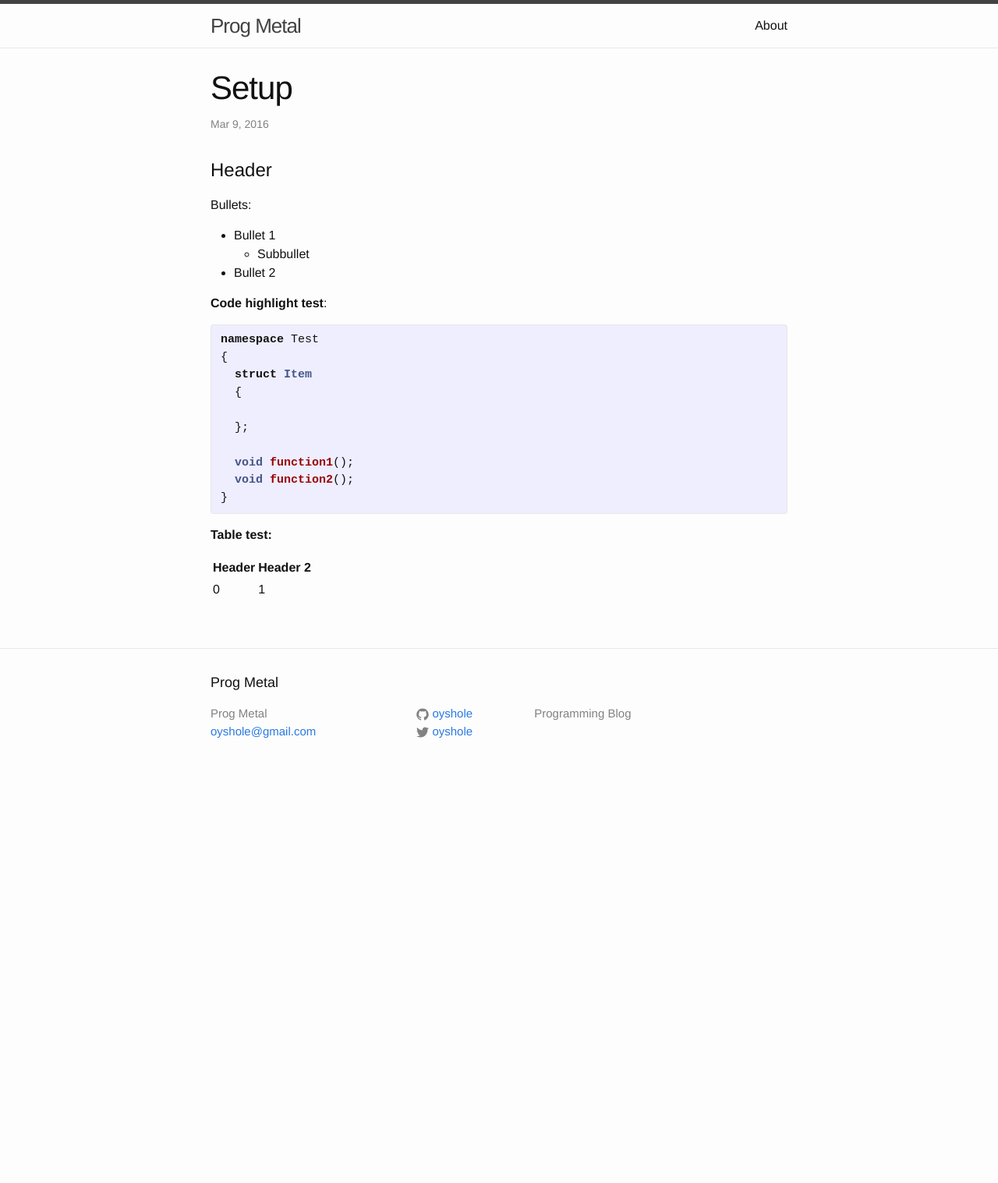
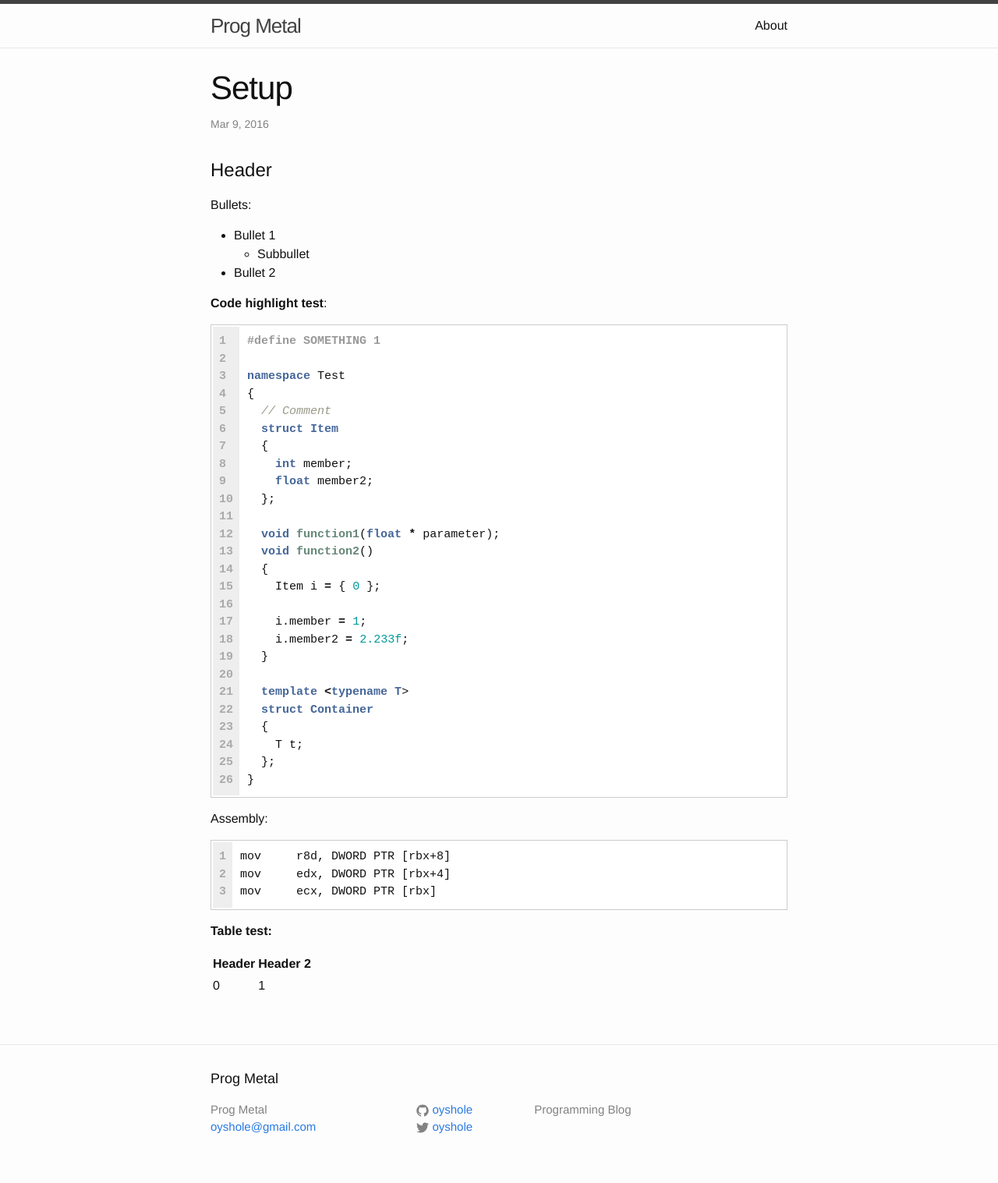
Before and after one commit to oyshole/oyshole.github.io, a Jekyll site: the page built from _posts/2016-03-09-test.md, in a window 1280 px wide. Shown: the whole page at 78% size. Built offline with Jekyll 4.4.1, drawn with Linux system fonts in a browser that asks for light colours; before the commit the page ends 1009 px from its top, so only the background shows below that.

Commit message:
Modified style.

```diff
--- a/_posts/2016-03-09-test.md
+++ b/_posts/2016-03-09-test.md
@@ -14,17 +14,41 @@ Bullets:
 
 **Code highlight test**:
 
-{% highlight c++ %}
+{% highlight c++ linenos %}
+#define SOMETHING 1
+
 namespace Test
 {
+  // Comment
   struct Item
   {
-
+    int member;
+    float member2;
   };
 
-  void function1();
-  void function2();
+  void function1(float * parameter);
+  void function2()
+  {
+    Item i = { 0 };
+
+    i.member = 1;
+    i.member2 = 2.233f;
+  }
+
+  template <typename T>
+  struct Container
+  {
+    T t;
+  };
 }
+{% endhighlight %}
+
+Assembly:
+
+{% highlight asm linenos %}
+mov	r8d, DWORD PTR [rbx+8]
+mov	edx, DWORD PTR [rbx+4]
+mov	ecx, DWORD PTR [rbx]
 {% endhighlight %}
 
 **Table test:**
--- a/_sass/_base.scss
+++ b/_sass/_base.scss
@@ -127,20 +127,40 @@ blockquote {
 /**
  * Code formatting
  */
-pre,
+figure.highlight {
+  border:  1px solid #ccc;
+  padding: 0px;
+}
+
+pre {
+    font-size: 15px;
+    padding: 0px;
+    margin: 0px;
+    background-color: #fff;
+}
+
 code {
     font-size: 15px;
     border: 1px solid $grey-color-light;
     border-radius: 3px;
-    background-color: #eef;
+    background-color: #fff;
+    margin: 0px;
+}
+
+pre.lineno {
+  color: #aaa;
+  background-color: #eeeeee;
+  padding: 8px;
+  padding-right: 8px;
+  font-weight: bold;
 }
 
 code {
-    padding: 1px 5px;
+    padding: 0px 0px;
 }
 
 pre {
-    padding: 8px 12px;
+    padding: 0px 0px;
     overflow-x: auto;
 
     > code {
@@ -148,6 +168,19 @@ pre {
         padding-right: 0;
         padding-left: 0;
     }
+}
+
+td.gutter.gl {
+  margin: 0px;
+  padding: 0px;
+  border: 0px solid #000;
+}
+
+td.code {
+  margin: 0px;
+  padding: 0px;
+  padding-left: 8px;
+  border: 0px solid #000;
 }
 
 
--- a/_sass/_syntax-highlighting.scss
+++ b/_sass/_syntax-highlighting.scss
@@ -2,16 +2,15 @@
  * Syntax highlighting styles
  */
 .highlight {
-    background: #fff;
     @extend %vertical-rhythm;
 
     .highlighter-rouge & {
-      background: #eef;
+      background: #ccc;
     }
 
     .c     { color: #998; font-style: italic } // Comment
     .err   { color: #a61717; background-color: #e3d2d2 } // Error
-    .k     { font-weight: bold } // Keyword
+    .k     { color: #469; font-weight: bold } // Keyword
     .o     { font-weight: bold } // Operator
     .cm    { color: #998; font-style: italic } // Comment.Multiline
     .cp    { color: #999; font-weight: bold } // Comment.Preproc
@@ -33,16 +32,16 @@
     .kd    { font-weight: bold } // Keyword.Declaration
     .kp    { font-weight: bold } // Keyword.Pseudo
     .kr    { font-weight: bold } // Keyword.Reserved
-    .kt    { color: #458; font-weight: bold } // Keyword.Type
+    .kt    { color: #469; font-weight: bold } // Keyword.Type
     .m     { color: #099 } // Literal.Number
     .s     { color: #d14 } // Literal.String
     .na    { color: #008080 } // Name.Attribute
     .nb    { color: #0086B3 } // Name.Builtin
-    .nc    { color: #458; font-weight: bold } // Name.Class
+    .nc    { color: #469; font-weight: bold } // Name.Class
     .no    { color: #008080 } // Name.Constant
     .ni    { color: #800080 } // Name.Entity
     .ne    { color: #900; font-weight: bold } // Name.Exception
-    .nf    { color: #900; font-weight: bold } // Name.Function
+    .nf    { color: #668879; font-weight: bold } // Name.Function
     .nn    { color: #555 } // Name.Namespace
     .nt    { color: #000080 } // Name.Tag
     .nv    { color: #008080 } // Name.Variable
```
